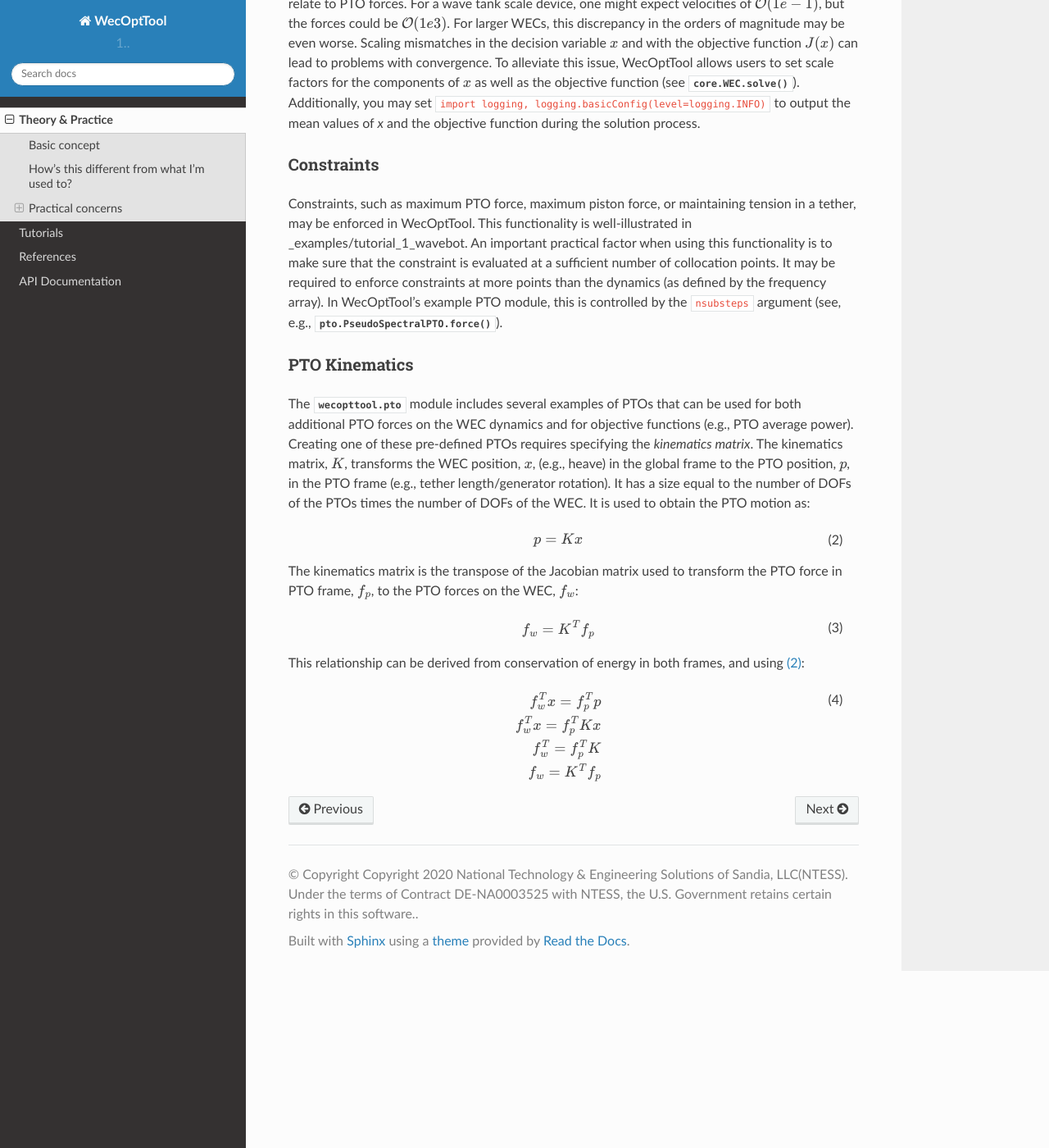
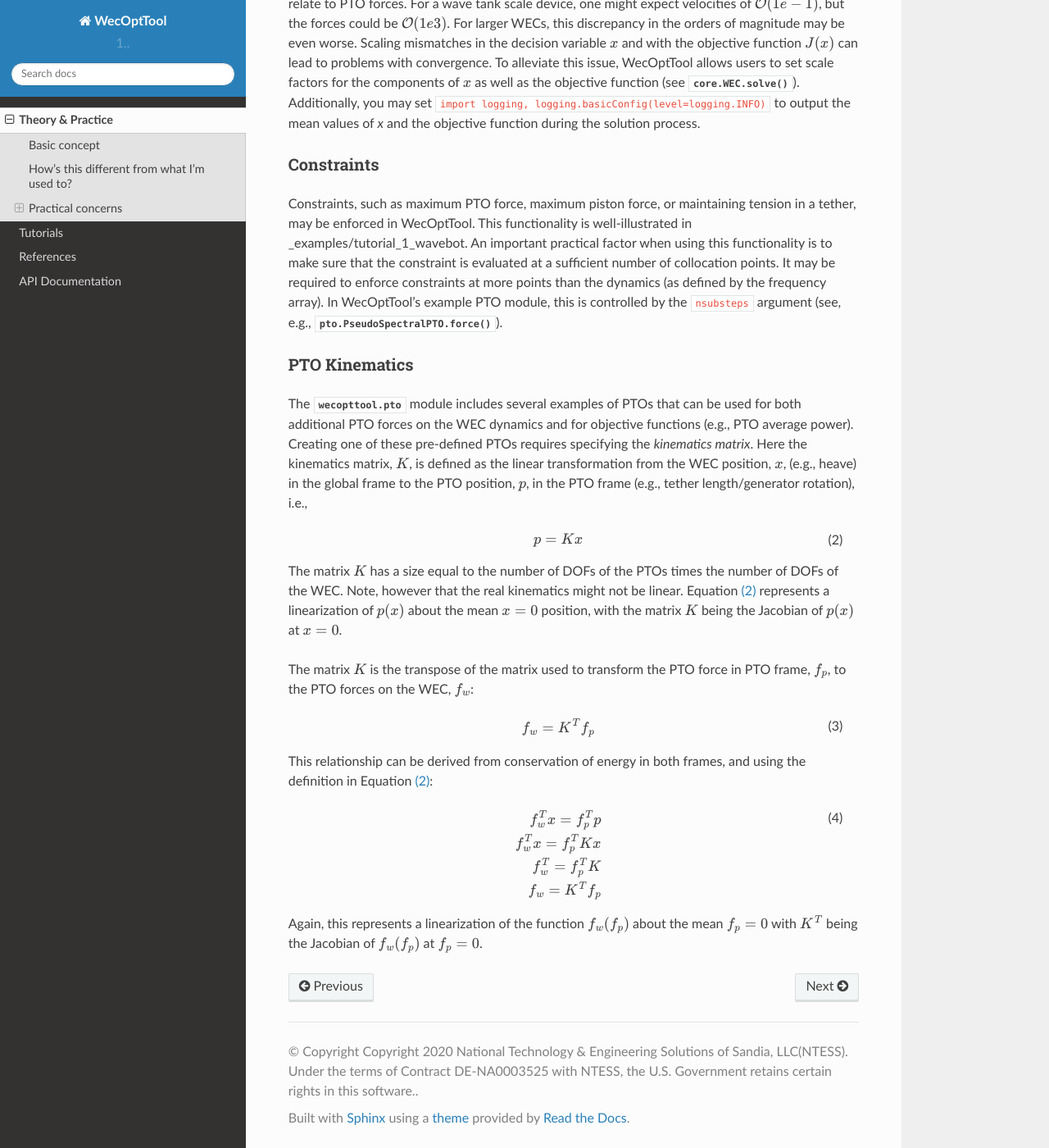
Before and after one commit to sandialabs/WecOptTool, a Sphinx documentation site: the page built from docs/source/theory.rst, in a window 1280 px wide and 1400 px high, scrolled down 3265 px. Shown: the whole window at 82% size. Built offline with Sphinx 7.4.7 and the Read the Docs theme 2.0.0, drawn with Linux system fonts in a browser that asks for light colours; pages that are not in the unit, such as notebooks, are missing from menus; cross-references to code outside the pages are shown as plain code.

Commit message:
improve documentation

```diff
--- a/docs/source/theory.rst
+++ b/docs/source/theory.rst
@@ -106,21 +106,23 @@ PTO Kinematics
 ^^^^^^^^^^^^^^
 The :py:mod:`wecopttool.pto` module includes several examples of PTOs that can be used for both additional PTO forces on the WEC dynamics and for objective functions (e.g., PTO average power).
 Creating one of these pre-defined PTOs requires specifying the *kinematics matrix*.
-The kinematics matrix, :math:`K`, transforms the WEC position, :math:`x`, (e.g., heave) in the global frame to the PTO position, :math:`p`, in the PTO frame (e.g., tether length/generator rotation).
-It has a size equal to the number of DOFs of the PTOs times the number of DOFs of the WEC.
-It is used to obtain the PTO motion as:
+Here the kinematics matrix, :math:`K`, is defined as the linear transformation from the WEC position, :math:`x`, (e.g., heave) in the global frame to the PTO position, :math:`p`, in the PTO frame (e.g., tether length/generator rotation), i.e.,
 
 .. math::
     p = K x
     :label: kinematics
 
-The kinematics matrix is the transpose of the Jacobian matrix used to transform the PTO force in PTO frame, :math:`f_p`, to the PTO forces on the WEC, :math:`f_w`:
+The matrix :math:`K` has a size equal to the number of DOFs of the PTOs times the number of DOFs of the WEC.
+Note, however that the real kinematics might not be linear.
+Equation :eq:`kinematics` represents a linearization of :math:`p(x)` about the mean :math:`x=0` position, with the matrix :math:`K` being the Jacobian of :math:`p(x)` at :math:`x=0`.
+
+The matrix :math:`K` is the transpose of the matrix used to transform the PTO force in PTO frame, :math:`f_p`, to the PTO forces on the WEC, :math:`f_w`:
 
 .. math::
     f_w = K^T f_p
     :label: k
 
-This relationship can be derived from conservation of energy in both frames, and using :eq:`kinematics`:
+This relationship can be derived from conservation of energy in both frames, and using the definition in Equation :eq:`kinematics`:
 
 .. math::
     f_w^T x = f_p^T p \\
@@ -129,6 +131,8 @@ This relationship can be derived from conservation of energy in both frames, and
     f_w = K^T f_p \\
     :label: conservation_energy
 
+Again, this represents a linearization of the function :math:`f_w(f_p)` about the mean :math:`f_p=0` with :math:`K^T` being the Jacobian of :math:`f_w(f_p)` at :math:`f_p=0`.
+
 .. _WEC-Sim: https://wec-sim.github.io/WEC-Sim/master/index.html
 .. _Autograd: https://github.com/HIPS/autograd
 .. _Autograd documentation: https://github.com/HIPS/autograd/blob/master/docs/tutorial.md#supported-and-unsupported-parts-of-numpyscipy
```
